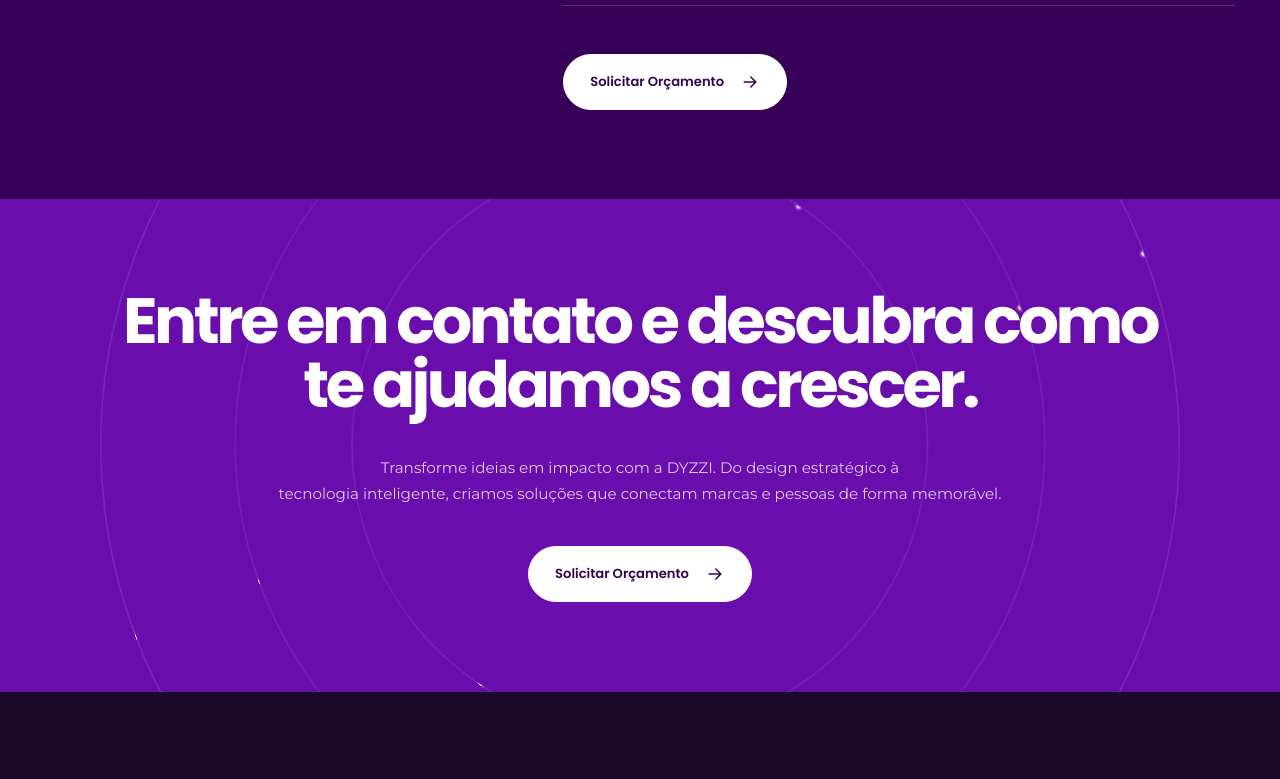
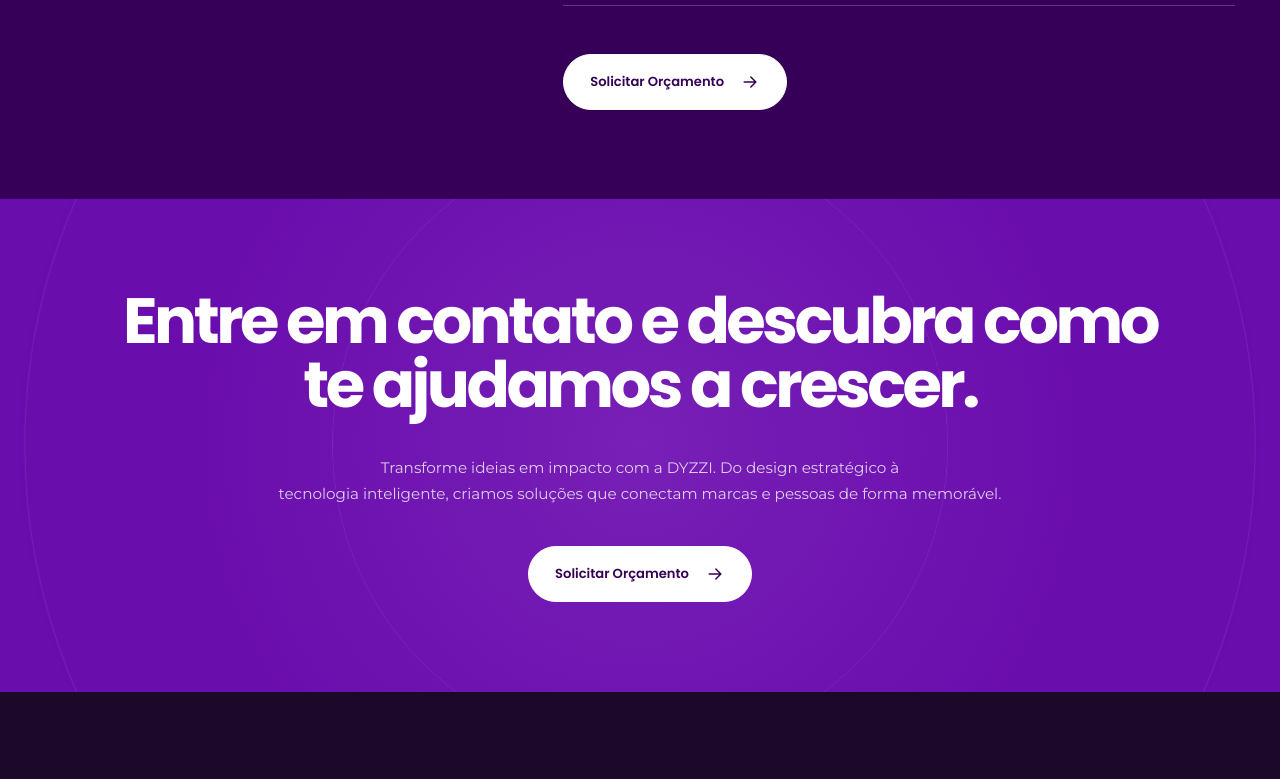
Before and after one commit to Gs-devsolution/dyzzi-site-institucional, a Next.js app: page / in a window 1280 px wide. Shown: the part 5800-6579 px from the top of the page. Built offline with nearby package versions, Linux system fonts and the light colour scheme; no server answers.

Commit message:
feat: add radial contact waves

```diff
--- a/src/app/globals.css
+++ b/src/app/globals.css
@@ -1129,103 +1129,76 @@
 
 .contact-rings {
   position: absolute;
-  top: 50%;
-  left: 50%;
-  width: min(85vw, 1250px);
+  z-index: 1;
+  display: grid;
+  overflow: hidden;
+  inset: 0;
+  place-items: center;
+  pointer-events: none;
+}
+
+.contact-rings::before {
+  position: absolute;
+  width: min(72vw, 980px);
   aspect-ratio: 1;
-  border: 1px solid rgba(255, 255, 255, 0.18);
   border-radius: 50%;
-  background: radial-gradient(
-    circle at 50% 0,
-    rgba(255, 255, 255, 0.82) 0 2px,
-    rgba(217, 164, 251, 0.35) 3px,
-    transparent 5px
-  );
-  transform: translate(-50%, -50%);
+  background: radial-gradient(circle, rgba(217, 164, 251, 0.12), transparent 68%);
+  content: "";
+}
+
+.contact-ring {
+  position: absolute;
+  width: min(78vw, 1100px);
+  aspect-ratio: 1;
+  border: 1px solid rgba(255, 255, 255, 0.36);
+  border-radius: 50%;
+  box-shadow:
+    0 0 18px rgba(217, 164, 251, 0.08),
+    inset 0 0 18px rgba(217, 164, 251, 0.05);
+  opacity: 0;
+  transform: scale(0.08);
   transform-origin: center;
-  animation: contact-ring-outer 36s linear infinite;
-  transition: border-color 300ms ease, filter 300ms ease;
-  will-change: transform;
-}
-
-.contact-rings::before,
-.contact-rings::after {
-  position: absolute;
-  inset: 12%;
-  border: 1px solid rgba(255, 255, 255, 0.12);
-  border-radius: 50%;
-  background: radial-gradient(
-    circle at 100% 50%,
-    rgba(255, 255, 255, 0.74) 0 2px,
-    rgba(255, 138, 43, 0.32) 3px,
-    transparent 5px
-  );
-  content: "";
-  transform-origin: center;
-  animation: contact-ring-middle 28s linear infinite;
-  transition: border-color 300ms ease;
-}
-
-.contact-rings::after {
-  inset: 24%;
-  background: radial-gradient(
-    circle at 50% 100%,
-    rgba(255, 255, 255, 0.78) 0 2px,
-    rgba(217, 164, 251, 0.3) 3px,
-    transparent 5px
-  );
-  animation: contact-ring-inner 20s ease-in-out infinite;
-}
-
-.contact-cta:hover .contact-rings {
-  border-color: rgba(255, 255, 255, 0.28);
-  filter: drop-shadow(0 0 28px rgba(217, 164, 251, 0.12));
-}
-
-.contact-cta:hover .contact-rings::before,
-.contact-cta:hover .contact-rings::after {
-  border-color: rgba(255, 255, 255, 0.2);
-}
-
-@keyframes contact-ring-outer {
+  animation: contact-ring-wave 7.5s cubic-bezier(0.22, 0.61, 0.36, 1) infinite;
+  will-change: transform, opacity;
+}
+
+.contact-ring:nth-child(2) {
+  animation-delay: -1.5s;
+}
+
+.contact-ring:nth-child(3) {
+  animation-delay: -3s;
+}
+
+.contact-ring:nth-child(4) {
+  animation-delay: -4.5s;
+}
+
+.contact-ring:nth-child(5) {
+  animation-delay: -6s;
+}
+
+@keyframes contact-ring-wave {
   0% {
-    transform: translate(-50%, -50%) rotate(0deg) scale(0.975);
-  }
-
-  50% {
-    transform: translate(-50%, -50%) rotate(180deg) scale(1.02);
+    opacity: 0;
+    transform: scale(0.08);
+  }
+
+  10% {
+    opacity: 0.28;
+  }
+
+  68% {
+    opacity: 0.16;
+  }
+
+  86% {
+    opacity: 0.08;
   }
 
   100% {
-    transform: translate(-50%, -50%) rotate(360deg) scale(0.975);
-  }
-}
-
-@keyframes contact-ring-middle {
-  0% {
-    transform: rotate(0deg) scale(1.015);
-  }
-
-  50% {
-    transform: rotate(-180deg) scale(0.965);
-  }
-
-  100% {
-    transform: rotate(-360deg) scale(1.015);
-  }
-}
-
-@keyframes contact-ring-inner {
-  0% {
-    transform: rotate(0deg) scale(0.96);
-  }
-
-  50% {
-    transform: rotate(180deg) scale(1.045);
-  }
-
-  100% {
-    transform: rotate(360deg) scale(0.96);
+    opacity: 0;
+    transform: scale(1.72);
   }
 }
 
@@ -1911,6 +1884,28 @@
     animation: none !important;
   }
 
+  .contact-ring {
+    animation-duration: 12s !important;
+    animation-iteration-count: infinite !important;
+    animation-timing-function: cubic-bezier(0.22, 0.61, 0.36, 1) !important;
+  }
+
+  .contact-ring:nth-child(2) {
+    animation-delay: -2.4s !important;
+  }
+
+  .contact-ring:nth-child(3) {
+    animation-delay: -4.8s !important;
+  }
+
+  .contact-ring:nth-child(4) {
+    animation-delay: -7.2s !important;
+  }
+
+  .contact-ring:nth-child(5) {
+    animation-delay: -9.6s !important;
+  }
+
   .services-showcase::before {
     display: none;
   }
--- a/src/components/sections.tsx
+++ b/src/components/sections.tsx
@@ -232,7 +232,13 @@
 
   return (
     <section className="section contact-cta">
-      <div className="contact-rings" aria-hidden="true" />
+      <div className="contact-rings" aria-hidden="true">
+        <span className="contact-ring" />
+        <span className="contact-ring" />
+        <span className="contact-ring" />
+        <span className="contact-ring" />
+        <span className="contact-ring" />
+      </div>
       <div className="shell contact-cta-inner">
         <h2 className="preserve-lines">{contactCta.title}</h2>
         <p className="preserve-lines">{contactCta.body}</p>
```
